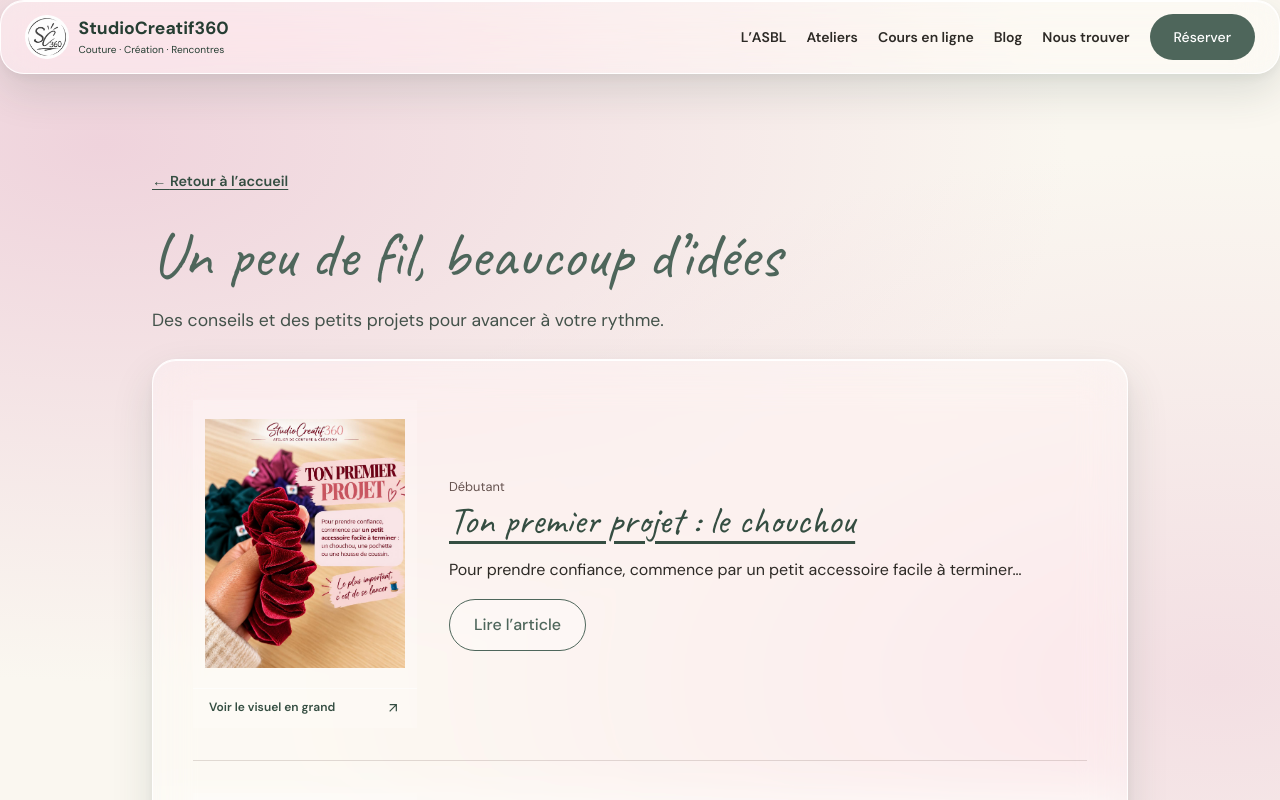
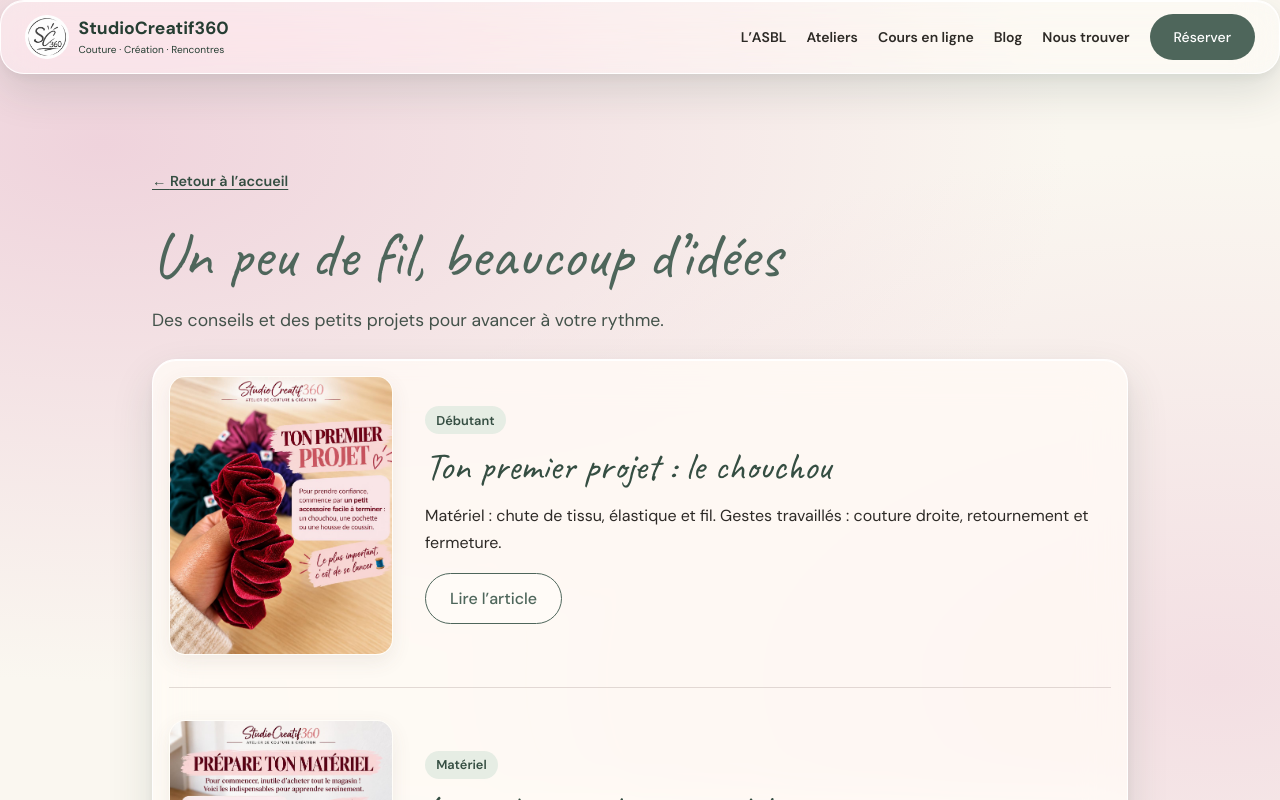
Before and after one commit to sasaelie/studio-creatif-360, a Next.js app: page /blog in a window 1280 px wide. Shown: the top 800 px of the page. Built offline with nearby package versions, Linux system fonts and the light colour scheme.

Commit message:
fix(fiches): intégrer les visuels sans agrandissement

```diff
--- a/app/blog/[slug]/page.tsx
+++ b/app/blog/[slug]/page.tsx
@@ -18,7 +18,7 @@ export default async function ArticlePage({ params }: Props) {
   const { slug } = await params
   const article = articles.find(item => item.id === slug)
   if (!article) notFound()
-  return <ContentPage title={article.title} description={article.excerpt} backHref="/blog" backLabel="Tous les articles">
+  return <ContentPage illustrated title={article.title} description={article.excerpt} backHref="/blog" backLabel="Tous les articles">
     {article.sections.map(section => <section key={section.title}>
       <h2>{section.title}</h2>
       {section.paragraphs?.map(paragraph => <p key={paragraph}>{paragraph}</p>)}
--- a/app/blog/page.tsx
+++ b/app/blog/page.tsx
@@ -7,12 +7,12 @@ import styles from '@/components/ui/ContentList.module.css'
 export const metadata = { title: 'Le blog : conseils de couture pour débutants', description: 'Conseils et premiers projets pour apprendre la couture avec StudioCreatif360 à Seraing.', alternates: { canonical: '/blog' } }
 
 export default function BlogPage() {
-  return <ContentPage title="Un peu de fil, beaucoup d’idées" description="Des conseils et des petits projets pour avancer à votre rythme." backHref="/#blog" backLabel="Retour à l’accueil">
+  return <ContentPage illustrated title="Un peu de fil, beaucoup d’idées" description="Des conseils et des petits projets pour avancer à votre rythme." backHref="/#blog" backLabel="Retour à l’accueil">
     <div className={styles.list}>{articles.map(article => <article key={article.id} className={styles.item}>
       <div className={styles.illustration}><Illustration src={article.image} alt={article.imageAlt} sizes="(min-width: 768px) 224px, 85vw" /></div>
       <div className={styles.copy}>
-        <p className={styles.label}>{article.category}</p>
-        <h2><Link href={`/blog/${article.id}`}>{article.title}</Link></h2>
+        <p className={styles.badge}>{article.category}</p>
+        <h2><Link className={styles.titleLink} href={`/blog/${article.id}`}>{article.title}</Link></h2>
         <p>{article.excerpt}</p>
         <Link href={`/blog/${article.id}`} className="button-secondary">Lire l’article</Link>
       </div>
--- a/app/cours/[slug]/page.tsx
+++ b/app/cours/[slug]/page.tsx
@@ -18,7 +18,7 @@ export default async function CoursePage({ params }: Props) {
   const { slug } = await params
   const course = courses.find(item => item.id === slug)
   if (!course) notFound()
-  return <ContentPage title={course.title} description={course.description} backHref="/cours" backLabel="Tous les cours en ligne">
+  return <ContentPage illustrated title={course.title} description={course.description} backHref="/cours" backLabel="Tous les cours en ligne">
     <h2>Ce que nous allons explorer</h2>
     <ul>{course.topics.map(topic => <li key={topic}>{topic}</li>)}</ul>
     <h2>Disponibilité et renseignements</h2>
--- a/app/cours/page.tsx
+++ b/app/cours/page.tsx
@@ -12,12 +12,12 @@ export const metadata = {
 }
 
 export default function CoursesPage() {
-  return <ContentPage title="Cours de couture en ligne" description={about.online} backHref="/#cours" backLabel="Retour à l’accueil">
+  return <ContentPage illustrated title="Cours de couture en ligne" description={about.online} backHref="/#cours" backLabel="Retour à l’accueil">
     <div className={styles.list}>
       {courses.map(course => <article key={course.id} className={styles.item}>
         <div className={styles.illustration}><Illustration src={course.image} alt={course.imageAlt} sizes="(min-width: 768px) 224px, 85vw" /></div>
         <div className={styles.copy}>
-          <h2><Link href={course.href}>{course.title}</Link></h2>
+          <h2><Link className={styles.titleLink} href={course.href}>{course.title}</Link></h2>
           <p>{course.description}</p>
           <p className={styles.label}>Tarif indicatif : {course.price} €. Modalités à demander par e-mail.</p>
           <Link href={course.href} className="button-secondary">Découvrir ce cours</Link>
--- a/components/ui/ContentList.module.css
+++ b/components/ui/ContentList.module.css
@@ -4,7 +4,9 @@
 .illustration { min-width: 0; }
 .copy { min-width: 0; align-self: center; }
 .copy h2 { margin-top: 0; }
-.copy h2 a:hover { text-decoration: underline; text-underline-offset: .15em; }
+.titleLink { text-decoration: none; color: #354e42; }
+.titleLink:hover { color: #263e33; }
 .copy p + a { margin-top: 1rem; }
 .label { font-size: .8rem; color: #65534f; }
+.badge { display: inline-block; width: fit-content; background: #e6ede4; color: #354e42; border-radius: 999px; padding: .2rem .7rem; font-size: .8rem; font-weight: 600; margin-bottom: .6rem; }
 @media (min-width: 768px) { .item { grid-template-columns: minmax(0, 14rem) minmax(0, 1fr); gap: 2rem; } }
--- a/components/ui/Illustration.module.css
+++ b/components/ui/Illustration.module.css
@@ -1,10 +1,5 @@
-.frame { display: flex; flex-direction: column; width: 100%; min-width: 0; color: #354e42; text-decoration: none; background: rgb(255 255 255 / .16); }
-.imageArea { position: relative; display: block; width: 100%; height: clamp(15rem, 26vw, 18rem); }
-.image { object-fit: contain; padding: .75rem; }
-.caption { display: flex; justify-content: space-between; align-items: center; padding: .5rem 1rem; min-height: 2.5rem; font-size: .75rem; font-weight: 600; border-top: 1px solid rgb(255 255 255 / .55); }
-.icon { width: 1rem; height: 1rem; flex-shrink: 0; }
-.banner .imageArea { height: auto; aspect-ratio: 2048 / 690; }
-.banner .image { padding: 1rem; }
-.large .imageArea { height: clamp(18rem, 45vw, 28rem); }
-.fallback { display: grid; place-items: center; height: 100%; padding: 1rem; }
-.frame:hover .caption { text-decoration: underline; text-underline-offset: .2em; }
+.frame { display: block; width: 100%; min-width: 0; }
+.image { display: block; width: 100%; height: auto; object-fit: contain; border: 1px solid #fffdf8; border-radius: 1rem; box-shadow: 0 7px 20px rgb(104 76 61 / .09); }
+.banner { max-width: 48rem; margin-inline: auto; }
+.large { max-width: 28rem; margin-inline: auto; }
+.fallback { display: grid; place-items: center; min-height: 12rem; padding: 1rem; border: 1px solid #fffdf8; border-radius: 1rem; background: #faf7f0; }
--- a/components/ui/Illustration.tsx
+++ b/components/ui/Illustration.tsx
@@ -1,7 +1,8 @@
 'use client'
 
-import { useState } from 'react'
+import { useEffect, useState } from 'react'
 import Image from 'next/image'
+import { illustrationAssets } from '@/data/illustrations'
 import styles from './Illustration.module.css'
 
 export default function Illustration({ src, alt, sizes = '(min-width: 1024px) 400px, (min-width: 640px) 45vw, 90vw', banner = false, large = false, priority = false }: {
@@ -12,17 +13,21 @@ export default function Illustration({ src, alt, sizes = '(min-width: 1024px) 40
   large?: boolean
   priority?: boolean
 }) {
-  const [failed, setFailed] = useState(false)
+  const [failedSource, setFailedSource] = useState<string | null>(null)
+  const asset = illustrationAssets[src]
+
+  useEffect(() => {
+    if (!asset) console.error('[Illustration.tsx > resolveIllustration] Visuel absent du registre ; source reçue :', src)
+  }, [asset, src])
 
   function handleImageError() {
     console.error('[Illustration.tsx > handleImageError] Chargement du visuel impossible ; source reçue :', src)
-    setFailed(true)
+    setFailedSource(src)
   }
 
-  return <a href={src} target="_blank" rel="noopener noreferrer" className={[styles.frame, banner ? styles.banner : '', large ? styles.large : ''].join(' ')} aria-label={`${alt} — ouvrir le visuel entier dans un nouvel onglet`}>
-    <span className={styles.imageArea}>
-      {failed ? <span role="img" aria-label={alt} className={styles.fallback}>Visuel indisponible</span> : <Image src={src} alt={alt} fill sizes={sizes} priority={priority} className={styles.image} onError={handleImageError} />}
-    </span>
-    <span className={styles.caption}>Voir le visuel en grand <svg className={styles.icon} viewBox="0 0 24 24" fill="none" stroke="currentColor" strokeWidth="1.8" aria-hidden="true" focusable="false"><path d="M7 17 17 7M7 7h10v10" /></svg></span>
-  </a>
+  return <div className={[styles.frame, banner ? styles.banner : '', large ? styles.large : ''].join(' ')}>
+    {failedSource === src || !asset
+      ? <span role="img" aria-label={alt} className={styles.fallback}>Visuel indisponible</span>
+      : <Image src={asset} alt={alt} sizes={sizes} priority={priority} className={styles.image} onError={handleImageError} />}
+  </div>
 }
--- a/data/articles.ts
+++ b/data/articles.ts
@@ -9,13 +9,13 @@ export interface Article {
 }
 
 export const articles: readonly Article[] = [
-  { id: 'chouchou', title: 'Ton premier projet : le chouchou', excerpt: 'Pour prendre confiance, commence par un petit accessoire facile à terminer…', category: 'Débutant', image: '/blog-chouchou.jpg', imageAlt: 'Affiche : réaliser un chouchou en tissu', sections: [
+  { id: 'chouchou', title: 'Ton premier projet : le chouchou', excerpt: 'Matériel : chute de tissu, élastique et fil. Gestes travaillés : couture droite, retournement et fermeture.', category: 'Débutant', image: '/blog-chouchou.jpg', imageAlt: 'Affiche : réaliser un chouchou en tissu', sections: [
     { title: 'Un petit projet pour prendre confiance', paragraphs: ['Le chouchou permet de découvrir la couture droite, le retournement d’un tube de tissu et une petite finition à la main. Un coton souple est un bon point de départ : il se coupe et se coud facilement.'] },
     { title: 'Préparer le matériel', paragraphs: ['Prévois un rectangle de coton d’environ 50 × 10 cm, un élastique d’environ 18 à 20 cm, du fil, des ciseaux, des épingles et une épingle à nourrice. Ajuste la longueur de l’élastique au résultat souhaité.'] },
     { title: 'Les étapes', steps: ['Plie le tissu en deux dans la longueur, endroit contre endroit, et épingle le grand côté.', 'Couds ce côté à environ 1 cm du bord pour former un tube, en gardant les deux petites extrémités ouvertes.', 'Retourne le tube sur l’endroit, puis fais passer l’élastique avec l’épingle à nourrice. Garde une extrémité en main pour ne pas la perdre dans le tube.', 'Vérifie la souplesse du chouchou puis noue solidement les extrémités de l’élastique.', 'Rentre les bords du tissu vers l’intérieur et ferme l’ouverture avec quelques petits points.'] },
     { title: 'Apprendre ensemble', paragraphs: ['Pas besoin de réussir parfaitement du premier coup. Si une étape te bloque, apporte ton projet à l’atelier : comprendre un geste en le pratiquant fait partie de l’apprentissage.'] },
   ] },
-  { id: 'materiel', title: 'Les indispensables pour débuter', excerpt: 'Inutile d’acheter tout le magasin ! Voici ce qu’il te faut vraiment…', category: 'Matériel', image: '/blog-materiel.jpg', imageAlt: 'Affiche : les outils essentiels pour la couture', sections: [
+  { id: 'materiel', title: 'Les indispensables pour débuter', excerpt: 'Avant d’acheter : vérifiez les fournitures du projet choisi. À l’atelier : testez le marquage et les réglages sur une chute.', category: 'Matériel', image: '/blog-materiel.jpg', imageAlt: 'Affiche : les outils essentiels pour la couture', sections: [
     { title: 'Commencer avec l’essentiel', paragraphs: ['Quelques outils bien choisis suffisent pour réaliser ses premiers projets. Avant d’acheter, regarde ce que tu possèdes déjà et choisis un projet simple : sa fiche de préparation t’indiquera les fournitures utiles.'] },
     { title: 'Une petite trousse de base', steps: ['Des ciseaux réservés au tissu, et une autre paire pour le papier.', 'Un mètre ruban et une règle pour vérifier les mesures.', 'Des épingles ou des pinces pour maintenir les pièces.', 'Du fil adapté au tissu et des aiguilles compatibles avec la machine.', 'Un outil de marquage effaçable, à tester sur une chute, et un découd-vite.'] },
     { title: 'Préparer plutôt qu’accumuler', paragraphs: ['Lave et repasse ton tissu selon ses consignes d’entretien avant de couper. Garde quelques chutes pour tester la longueur du point et la tension. Ces petites préparations rendent la couture plus régulière.', 'Pour une première séance à l’ASBL, demande quel matériel est utile pour le projet choisi avant de faire des achats.'] },
--- /dev/null
+++ b/data/illustrations.ts
@@ -0,0 +1,19 @@
+import type { StaticImageData } from 'next/image'
+import mission from '@/public/mission-image.jpg'
+import machine from '@/public/cours-machine.jpg'
+import tissu from '@/public/cours-tissu.jpg'
+import patron from '@/public/cours-patron.jpg'
+import chouchou from '@/public/blog-chouchou.jpg'
+import materiel from '@/public/blog-materiel.jpg'
+import signature from '@/public/hero-image.jpg'
+
+// Les imports fournissent les proportions réelles et réservent la place avant chargement.
+export const illustrationAssets: Readonly<Record<string, StaticImageData | undefined>> = {
+  '/mission-image.jpg': mission,
+  '/cours-machine.jpg': machine,
+  '/cours-tissu.jpg': tissu,
+  '/cours-patron.jpg': patron,
+  '/blog-chouchou.jpg': chouchou,
+  '/blog-materiel.jpg': materiel,
+  '/hero-image.jpg': signature,
+}
```
